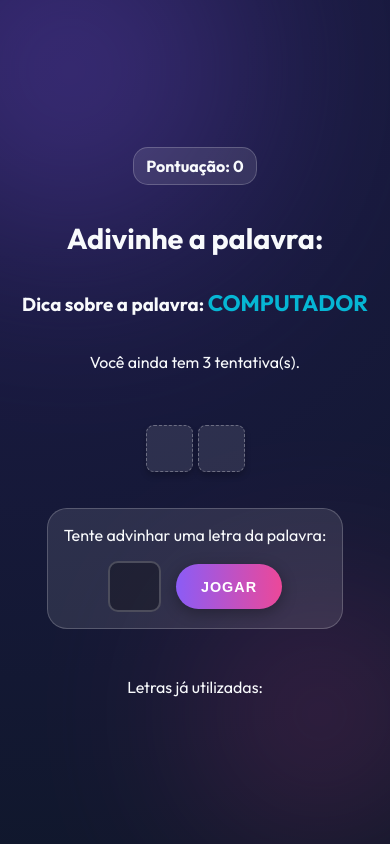
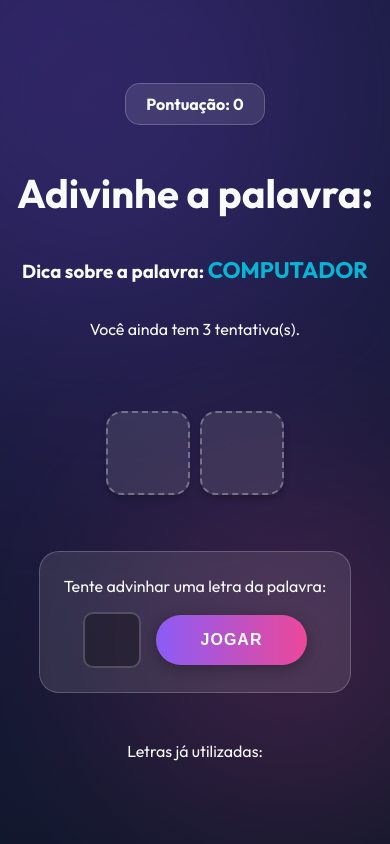
Before and after one commit to DeveloperKairo/palavriando-project, a React (Vite) app: page / in a window 390 px wide. Both pictures are taken after a click on the button "COMEÇAR JOGO". Shown: the top 844 px of the page. Built offline with nearby package versions, Linux system fonts and the light colour scheme.

Commit message:
revert commit

```diff
--- a/src/components/Game/Game.css
+++ b/src/components/Game/Game.css
@@ -131,70 +131,3 @@
   color: var(--secondary-color);
   font-weight: bold;
 }
-
-@media (max-width: 768px) {
-    .game {
-        padding: 0 1rem; /* Margem lateral de segurança */
-    }
-
-    .game h1 {
-        font-size: 1.8em;
-    }
-
-    /* Reduz o tamanho das caixas das letras */
-    .letter, .blankSquare {
-        height: 60px;
-        width: 60px;
-        font-size: 2.2rem;
-        border-radius: 12px;
-    }
-
-    .wordContainer {
-         gap: 8px; /* Menos espaço entre as letras */
-         margin: 1.5em 0;
-         padding: 1em;
-    }
-}
-
-@media (max-width: 480px) {
-    /* Ajusta o cabeçalho para empilhar se ficar muito apertado,
-       embora com os ajustes atuais talvez não precise empilhar */
-    .game-header {
-        font-size: 0.9em; /* Texto um pouco menor no header */
-        margin-bottom: 1.5rem;
-    }
-
-    .points, .guesses {
-        padding: 8px 12px;
-    }
-
-    /* Reduz AINDA MAIS as letras para caberem palavras longas em telas estreitas */
-    .letter, .blankSquare {
-        height: 45px;
-        width: 45px;
-        font-size: 1.6rem;
-        border-width: 1px; /* Borda mais fina */
-        border-radius: 8px;
-    }
-
-    .wordContainer {
-        gap: 5px; /* Espaço mínimo */
-        padding: 0.8em;
-    }
-
-    /* Ajusta a área de input */
-    .letterContainer {
-        padding: 1rem;
-    }
-
-    .letterContainer input {
-        height: 45px;
-        width: 45px;
-        font-size: 1.5em;
-    }
-
-    .game button {
-        /* Garante que o botão de "Jogar" não fique muito largo no mobile */
-         padding: 0 25px;
-    }
-}
--- a/src/components/StartScreen/StartScreen.css
+++ b/src/components/StartScreen/StartScreen.css
@@ -31,19 +31,3 @@
   from { opacity: 0; transform: translateY(20px); }
   to { opacity: 1; transform: translateY(0); }
 }
-
-@media (max-width: 768px) {
-  .start {
-    padding: 2rem 1.5rem; /* Menos padding interno */
-    margin: 0 1rem; /* Margem lateral para não grudar na borda da tela */
-    width: 90%; /* Ocupa a maior parte da largura disponível */
-  }
-
-  .start h1 {
-    font-size: 2.5em; /* Reduz o título de 4em para 2.5em */
-  }
-
-  .start p {
-    font-size: 1em;
-  }
-}
--- a/src/index.css
+++ b/src/index.css
@@ -74,27 +74,3 @@ button:hover {
   box-shadow: 0 8px 25px rgba(139, 92, 246, 0.5);
   background: linear-gradient(90deg, var(--secondary-color) 0%, var(--primary-color) 100%);
 }
-
-@media (max-width: 768px) {
-  body::before {
-    width: 300px;
-    height: 300px;
-    top: -80px;
-    left: -80px;
-    filter: blur(120px);
-  }
-
-  body::after {
-    width: 200px;
-    height: 200px;
-    bottom: 30px;
-    right: -30px;
-    filter: blur(100px);
-  }
-
-  button {
-      padding: 0 30px;
-      height: 45px;
-      font-size: 0.9rem;
-  }
-}
```
